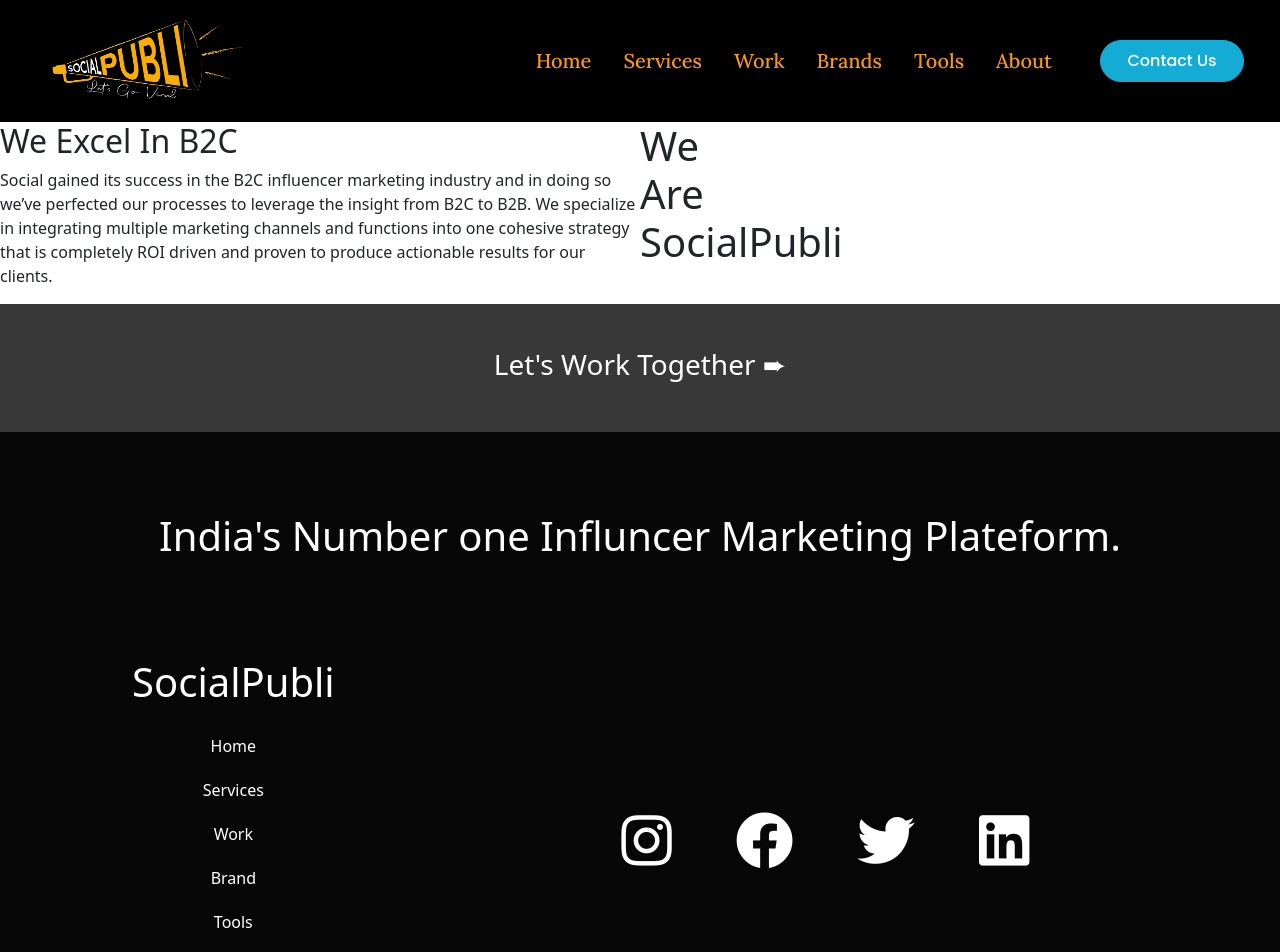
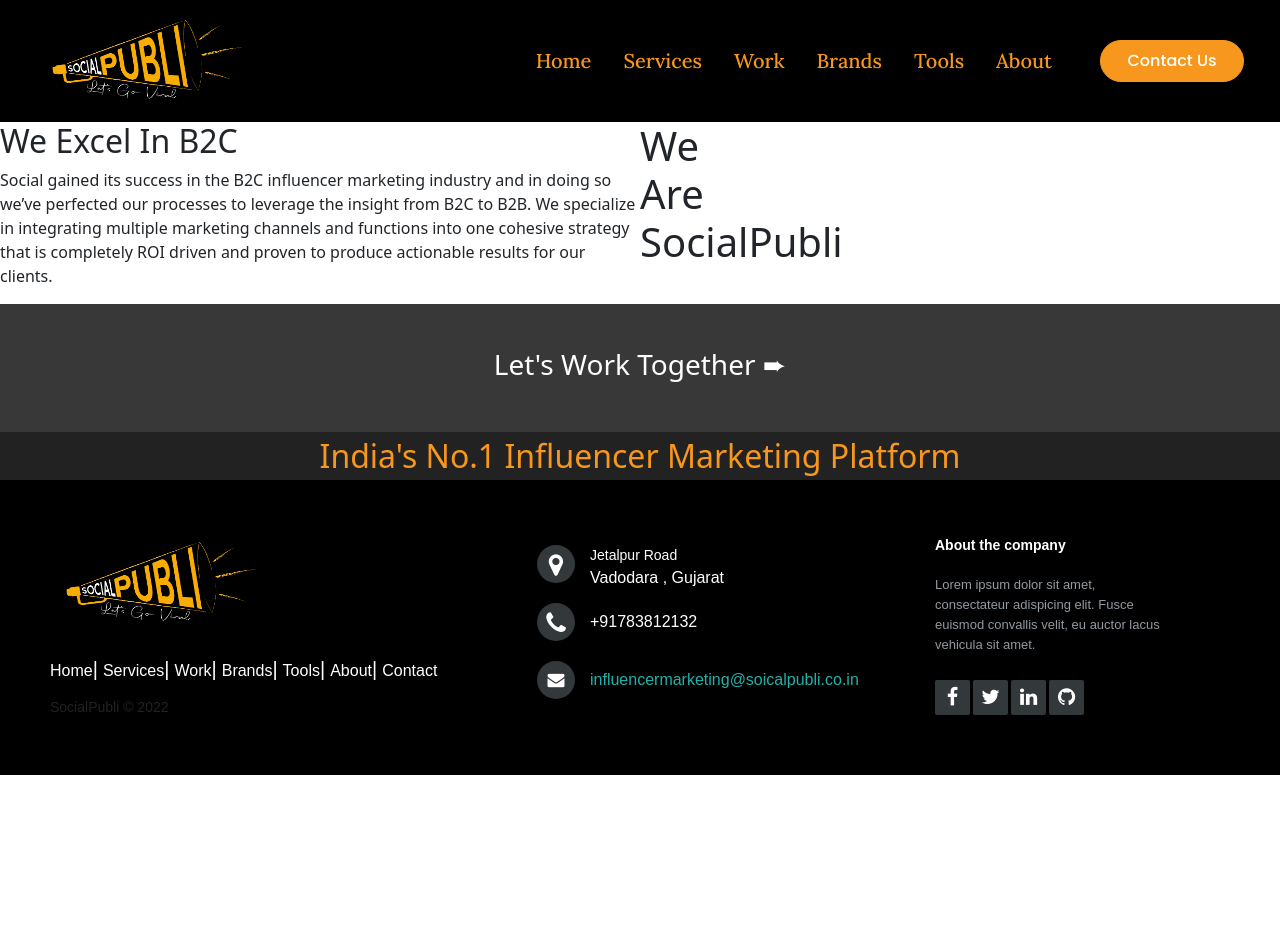
Before and after one commit to Adityakumar-blip/social-publi, a React (Create React App) app: page /b2c in a window 1280 px wide. Shown: the top 952 px of the page. After the commit the page ends 800 px from the top, so only its background shows below. Built offline with nearby package versions, Linux system fonts and the light colour scheme.

Commit message:
footer changed

```diff
--- a/public/index.html
+++ b/public/index.html
@@ -36,6 +36,7 @@
     />
     <link rel="stylesheet" type="text/css" charset="UTF-8" href="https://cdnjs.cloudflare.com/ajax/libs/slick-carousel/1.6.0/slick.min.css" />
     <link rel="stylesheet" type="text/css" href="https://cdnjs.cloudflare.com/ajax/libs/slick-carousel/1.6.0/slick-theme.min.css" />
+    <link href='//netdna.bootstrapcdn.com/font-awesome/4.3.0/css/font-awesome.min.css' rel='stylesheet'/>
 
     <!--
       manifest.json provides metadata used when your web app is installed on a
--- a/src/components/Footer.jsx
+++ b/src/components/Footer.jsx
@@ -3,41 +3,78 @@
 import Zoom from 'react-reveal/Zoom'
 import Fade from 'react-reveal/Fade'
 import { Link } from 'react-router-dom'
+import brand from './image/png-logo.png';
 
 export default class Footer extends Component {
   render() {
     return (
       <>
-       <div className="footer-wrapper">
-        <Zoom>
-          <h1>India's Number one Influncer Marketing Plateform.</h1>
-        </Zoom>
-           <div className="column-wrapper row">
-          <Fade left cascade>
-           <div className='column col-lg-4  col-sm-4'>
-               <a  href=""><h1  >SocialPubli</h1></a>
-               <Link to="/">Home</Link>
-               <Link to="/services">Services</Link>
-               <Link to="/influencer">Work</Link>
-               <Link to="/brands">Brand</Link>
-               <Link to='/tools'>Tools</Link>
-               <Link to="/about">About</Link>
-               <Link to="/contactUs">Contact Us</Link>
-           </div>
-           </Fade>
-           <div className='  col-lg-8 col-sm-8  Links' >
-           <Fade bottom cascade>
-           <a className='link '  href=""><i class="fab fa-instagram fa-4x" ></i></a>
-           <a className='link ' href=""> <i class="fab fa-facebook fa-4x" ></i></a>
-           <a className='link ' href=""> <i class="fab fa-twitter fa-4x" ></i></a>
-           <a className='link ' href=""> <i class="fab fa-linkedin fa-4x" ></i></a>
-           </Fade>
-           </div>
-             <h6>copyright @2022</h6>
-           </div>
+     <section className='Pink'>India's No.1 Influencer Marketing Platform</section>
+<footer class="footer-distributed">
 
+			<div class="footer-left">
 
-       </div>
+      <Link className="navbar-brand" to="/">
+                <img src={brand} alt=".."/>
+                </Link>
+
+				<p class="footer-links">
+					<a href="#" class="link-1">Home</a>
+
+					<a href="#">Services</a>
+
+					<a href="#">Work</a>
+
+					<a href="#">Brands</a>
+
+					<a href="#">Tools</a>
+
+					<a href="#">About</a>
+
+          <a href='#'>Contact</a>
+				</p>
+
+				<p class="footer-company-name"> SocialPubli © 2022</p>
+			</div>
+
+			<div class="footer-center">
+
+				<div>
+					<i class="fa fa-map-marker"></i>
+					<p><span>Jetalpur Road</span>Vadodara , Gujarat</p>
+				</div>
+
+				<div>
+					<i class="fa fa-phone"></i>
+					<p>+91783812132</p>
+				</div>
+
+				<div>
+					<i class="fa fa-envelope"></i>
+					<p><a href="mailto:support@company.com">influencermarketing@soicalpubli.co.in</a></p>
+				</div>
+
+			</div>
+
+			<div class="footer-right">
+
+				<p class="footer-company-about">
+					<span>About the company</span>
+					Lorem ipsum dolor sit amet, consectateur adispicing elit. Fusce euismod convallis velit, eu auctor lacus vehicula sit amet.
+				</p>
+
+				<div class="footer-icons">
+
+					<a href="#"><i class="fa fa-facebook"></i></a>
+					<a href="#"><i class="fa fa-twitter"></i></a>
+					<a href="#"><i class="fa fa-linkedin"></i></a>
+					<a href="#"><i class="fa fa-github"></i></a>
+
+				</div>
+
+			</div>
+
+		</footer>
       </>
     )
   }
--- a/src/components/Home/headline.css
+++ b/src/components/Home/headline.css
@@ -34,8 +34,8 @@
 
 
 .headline:hover{
-    -webkit-text-fill-color: rgb(99, 99, 248);
-    -webkit-text-stroke-color: rgb(99, 99, 248);;
+    -webkit-text-fill-color: #f8971d;
+    -webkit-text-stroke-color:  #f8971d;
 
 }
 
--- a/src/components/Home/home.jsx
+++ b/src/components/Home/home.jsx
@@ -20,12 +20,12 @@
       <div className=" video-container">
       <div className="main-heading-wrapper">
             <img src={wall} alt="wall" />
-            <h1 className="main-heading slide">Influencer Marketing<br/>
-            <span>Done Right</span></h1>
-            <p className="main-para slide">As an Influencer Marketing Agency, we create the most viral,<br/>
-            captivating & ROI-focused social media influencer<br/> campaigns for brands globally.</p>
+            <h1 className="main-heading slide">A Modern Marketing & Technology Company</h1>
+            {/* <span>Done Right</span></h1> */}
+            {/* <p className="main-para slide">As an Influencer Marketing Agency, we create the most viral,<br/>
+            captivating & ROI-focused social media influencer<br/> campaigns for brands globally.</p> */}
             <button className='glow slide'>
-              <Link to='/influencerpage' className='glow-link'> I am Influencer</Link>
+              <Link to='/influencerpage' className='glow-link'>See What's Possible</Link>
             </button>
             </div>
         {/* <video src={bgImg} className="video" autoPlay loop muted type="video/mp4">
--- a/src/components/Influencer/influencer.css
+++ b/src/components/Influencer/influencer.css
@@ -177,10 +177,12 @@
   justify-content: center;
   align-items: center;
   transition:  background-color 0.4s;
+  position: relative;
+	z-index: 10;
 }
 
 .Lets-work-together:hover{
-  background-color: rgb(81, 81, 202);
+  background-color: #f8971d;
 
 }
 
--- a/src/components/Navbar.css
+++ b/src/components/Navbar.css
@@ -39,9 +39,9 @@
 .contact-button{
     margin-left: 2rem;
     width: 9rem;
-    border: 0.5px solid #14abd4;
+    border: 0.5px solid #f8971d;
     border-radius:40px;
-    background-color: #14abd4;
+    background-color: #f8971d;
     color: #fff;
 }
 .nav-link{
--- a/src/components/footer.css
+++ b/src/components/footer.css
@@ -1,100 +1,213 @@
+@import url(https://fonts.googleapis.com/css?family=Open+Sans:400,500,300,700);
 
-.footer-wrapper{
-    width: 100%;
-     padding: 3rem 0;
-    text-align: center;
-    background-color: rgb(7, 7, 7);
-  }
+/* * {
+  font-family: Open Sans;
+} */
 
-  .column-wrapper{
-    display: flex;
-    color:#fff;
-    width: 100%;
-  }
+/* section {
+  width: 100%;
+  display: inline-block;
+  background: #333;
+  height: 50vh;
+  text-align: center;
+  font-size: 22px;
+  font-weight: 700;
+  text-decoration: underline;
+} */
 
-  .column-wrapper>.column{
+.Pink{
+  background: #222;
+  text-align: center;
+  font-size: 2rem;
+  color: #f8971d;
+  font-weight: 500;
+  position: relative;
+  z-index: 10;
+}
 
-      display: grid;
-      text-align: center;
+.footer-distributed{
+	background: #000;
+	box-shadow: 0 1px 1px 0 rgba(0, 0, 0, 0.12);
+	box-sizing: border-box;
+	width: 100%;
+	text-align: left;
+	font: bold 16px sans-serif;
+	padding: 55px 50px;
+  /* position: fixed; */
+  z-index: -10;
+	left: 0;
+	right: 0;
+	bottom: 0;
+}
 
-  }
+.footer-distributed .footer-left,
+.footer-distributed .footer-center,
+.footer-distributed .footer-right{
+	display: inline-block;
+	vertical-align: top;
+}
 
-  .column >a{
-    text-decoration: none;
-    color: #fff;
-    margin: 10px 5px;
-  }
+/* Footer left */
 
-  .column >a:hover{
-    color: rgb(79, 79, 252);
-  }
+.footer-distributed .footer-left{
+	width: 40%;
+}
 
-   .Links{
-     display: flex;
-     color: #fff;
-     justify-content: center;
-     align-items: center;
+/* The company logo */
 
-   }
-   .link{
-     padding: 0 3rem;
-     color: #fff;
+.footer-distributed h3{
+	color:  #ffffff;
+	font: normal 36px 'Open Sans', cursive;
+	margin: 0;
+}
 
-   }
-  .footer-wrapper >h1{
+.footer-distributed h3 span{
+	color:  lightseagreen;
+}
 
-    color: #fff;
-    text-align: center;
-     padding: 2rem 20rem;
-  }
-  .column-wrapper h6{
-     margin-top: 3rem;
-    font-family: 'poppins','serif';
-    font-weight: lighter;
-     font-size: small;
-  }
+/* Footer links */
 
-  @media (max-width:760px){
+.footer-distributed .footer-links{
+	color:  #ffffff;
+	margin: 20px 0 12px;
+	padding: 0;
+}
 
-    .footer-wrapper>h1{
-      margin: 0;
-      padding: 1rem ;
+.footer-distributed .footer-links a{
+	display:inline-block;
+	line-height: 1.8;
+  font-weight:400;
+	text-decoration: none;
+	color:  inherit;
+}
 
-    }
-    .column-wrapper{
-      padding: 3rem;
-    }
-    .column-wrapper>.column{
-      padding: 1rem;
-    }
-    .Links{
-      display: flex;
-      color: #fff;
-      justify-content: center;
-      align-items: center;
-      padding-top:2rem ;
-    }
-    .link{
-      padding: 1rem 1rem;
-      font-size: 10px;
-      color: #fff;
-    }
-  }
-  @media screen and (min-device-width: 761px) and (max-device-width: 960px) {
+.footer-distributed .footer-company-name{
+	color:  #222;
+	font-size: 14px;
+	font-weight: normal;
+	margin: 0;
+}
 
-    .footer-wrapper >h1{
+/* Footer Center */
 
-      color: #fff;
-      text-align: center;
-      font-size: 2.5rem;
-       padding: 2rem  3rem;
-    }
-    .link{
-      padding: 2rem;
-      font-size: 0.9rem;
-      color: #fff;
-    }
-    .column-wrapper{
-      padding: 3rem;
-    }
-  }
+.footer-distributed .footer-center{
+	width: 35%;
+}
+
+.footer-distributed .footer-center i{
+	background-color:  #33383b;
+	color: #ffffff;
+	font-size: 25px;
+	width: 38px;
+	height: 38px;
+	border-radius: 50%;
+	text-align: center;
+	line-height: 42px;
+	margin: 10px 15px;
+	vertical-align: middle;
+}
+
+.footer-distributed .footer-center i.fa-envelope{
+	font-size: 17px;
+	line-height: 38px;
+}
+
+.footer-distributed .footer-center p{
+	display: inline-block;
+	color: #ffffff;
+  font-weight:400;
+	vertical-align: middle;
+	margin:0;
+}
+
+.footer-distributed .footer-center p span{
+	display:block;
+	font-weight: normal;
+	font-size:14px;
+	line-height:2;
+}
+
+.footer-distributed .footer-center p a{
+	color:  lightseagreen;
+	text-decoration: none;;
+}
+
+.footer-distributed .footer-links a:before {
+  content: "|";
+  font-weight:300;
+  font-size: 20px;
+  left: 0;
+  color: #fff;
+  display: inline-block;
+  padding-right: 5px;
+}
+
+.footer-distributed .footer-links .link-1:before {
+  content: none;
+}
+
+/* Footer Right */
+
+.footer-distributed .footer-right{
+	width: 20%;
+}
+
+.footer-distributed .footer-company-about{
+	line-height: 20px;
+	color:  #92999f;
+	font-size: 13px;
+	font-weight: normal;
+	margin: 0;
+}
+
+.footer-distributed .footer-company-about span{
+	display: block;
+	color:  #ffffff;
+	font-size: 14px;
+	font-weight: bold;
+	margin-bottom: 20px;
+}
+
+.footer-distributed .footer-icons{
+	margin-top: 25px;
+}
+
+.footer-distributed .footer-icons a{
+	display: inline-block;
+	width: 35px;
+	height: 35px;
+	cursor: pointer;
+	background-color:  #33383b;
+	border-radius: 2px;
+
+	font-size: 20px;
+	color: #ffffff;
+	text-align: center;
+	line-height: 35px;
+
+	margin-right: 3px;
+	margin-bottom: 5px;
+}
+
+/* If you don't want the footer to be responsive, remove these media queries */
+
+@media (max-width: 880px) {
+
+	.footer-distributed{
+		font: bold 14px sans-serif;
+	}
+
+	.footer-distributed .footer-left,
+	.footer-distributed .footer-center,
+	.footer-distributed .footer-right{
+		display: block;
+		width: 100%;
+		margin-bottom: 40px;
+		text-align: center;
+	}
+
+	.footer-distributed .footer-center i{
+		margin-left: 0;
+	}
+
+}
```
Also changed, not shown: src/components/Home/Home.css (+9 -8 lines).
